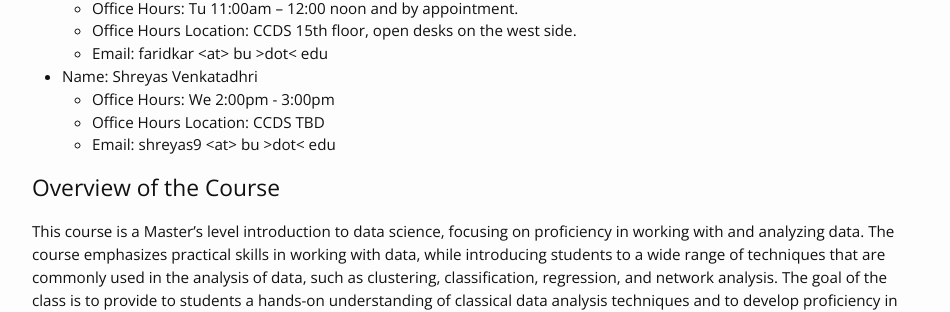
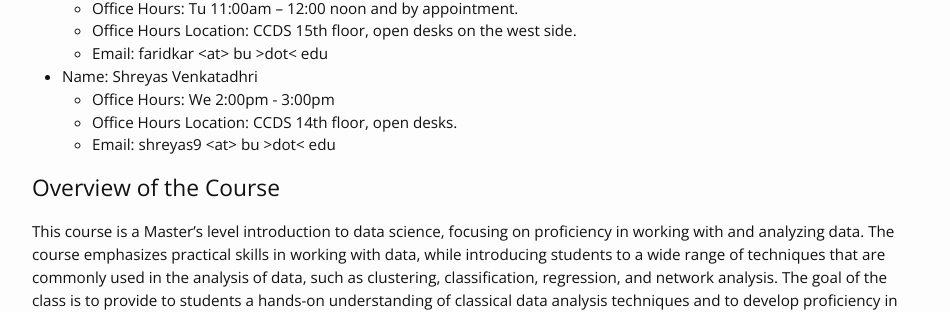
Before and after one commit to tools4ds/fa2024, a Jekyll site: the page built from index.md, in a window 1280 px wide and 900 px high, scrolled down 1495 px. Shown: the part 148-460 px from the top of the window, without its empty margins (163-1113 px from the left). Built offline with Jekyll 4.4.1, drawn with Linux system fonts in a browser that asks for light colours; nearby versions of some CDN libraries.

Commit message:
Add Shreyas office hr location

```diff
--- a/index.md
+++ b/index.md
@@ -98,7 +98,7 @@ document.addEventListener('DOMContentLoaded', function() {
 
 * Name: Shreyas Venkatadhri
    * Office Hours: We 2:00pm - 3:00pm
-   * Office Hours Location: CCDS TBD
+   * Office Hours Location: CCDS 14th floor, open desks.
    * Email: shreyas9 &lt;at&gt; bu &gt;dot&lt; edu
 
 ## Overview of the Course
```
